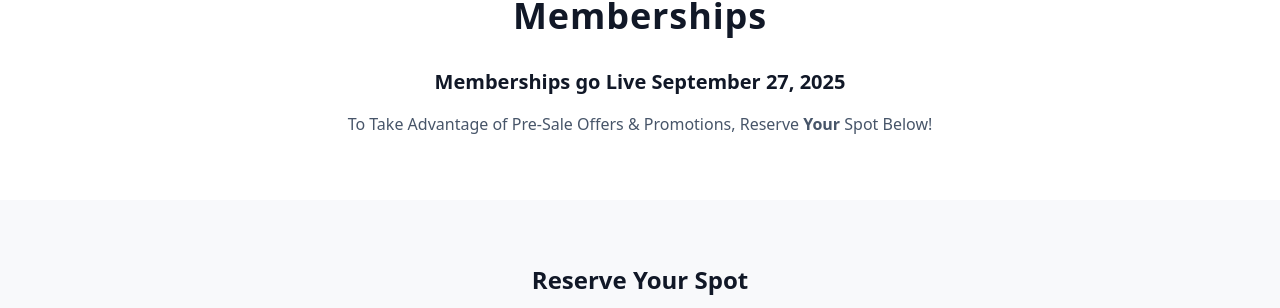
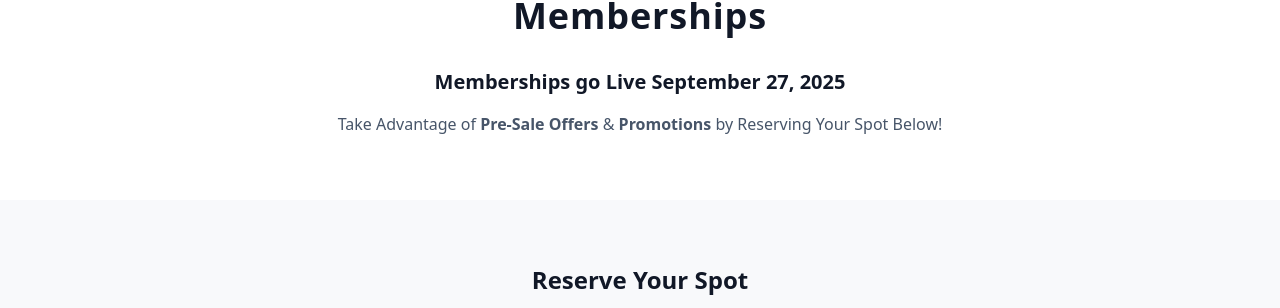
Before and after one commit to TGA-Academy/TGA-Academy.github.io, a Jekyll site: the page built from pages/memberships.html, in a window 1280 px wide and 1174 px high. Shown: the part 122-430 px from the top of the window. Built offline with Jekyll 4.4.1, drawn with Linux system fonts in a browser that asks for light colours.

Commit message:
Update memberships.html

```diff
--- a/pages/memberships.html
+++ b/pages/memberships.html
@@ -14,7 +14,7 @@ permalink: /memberships
   </h3>
 
   <p class="text-center">
-    To Take Advantage of Pre-Sale Offers & Promotions, Reserve <strong>Your</strong> Spot Below!
+    Take Advantage of <strong>Pre-Sale Offers</strong> & <strong>Promotions</strong> by Reserving Your Spot Below!
   </p>
 
   <!--
```
